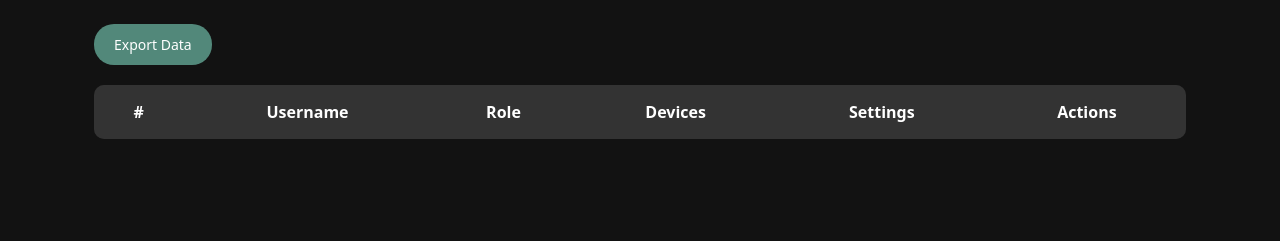
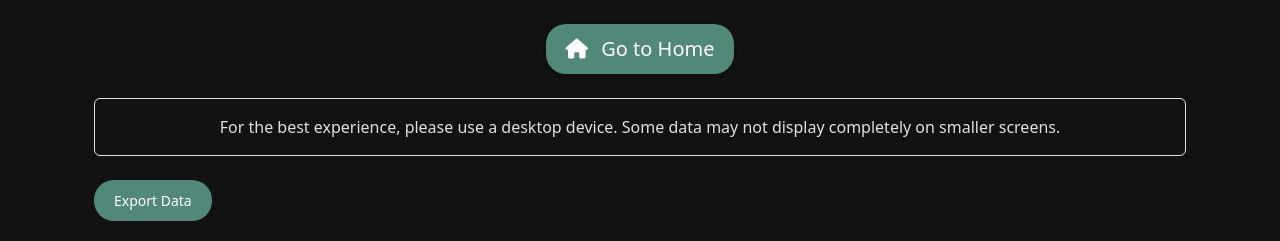
Before and after one commit to t0ry003/SmartDash, a Flask app: template templates/admin_dashboard.html in a window 1280 px wide. Shown: the top 241 px of the page. Run offline with Flask 3, Linux system fonts and the light colour scheme; the template is opened without the code that fills it, so the values that code supplies are empty; some libraries are stand-ins or nearby versions.

Commit message:
Update: - admin page

```diff
--- a/app.py
+++ b/app.py
@@ -1,10 +1,7 @@
 import os
-import random
 import requests
 import setup
 import base64
-import platform
-import subprocess
 from setup import *
 from datetime import datetime, timedelta
 from flask import Flask, render_template, request, redirect, url_for, flash, jsonify, Response
@@ -569,7 +566,6 @@ def check_fronius_device(device_ip):
 
 
 def check_normal_device(device_ip):
-    # For regular smart plugs, thermostats, etc.
     try:
         if ':' in device_ip:
             ip, port = device_ip.split(':')
@@ -577,7 +573,6 @@ def check_normal_device(device_ip):
             ip = device_ip
             port = 80  # default
 
-        # Example: assume all devices expose a /status endpoint
         url = f"http://{ip}:{port}/sensor-data"
         response = requests.get(url, timeout=2)
 
--- a/static/css/style.css
+++ b/static/css/style.css
@@ -7,7 +7,6 @@ body {
     border-radius: 15px;
     background-color: var(--card-bg);
     color: var(--card-text);
-    border-radius: 15px;
     box-shadow: 0px 0px 15px var(--card-shadow);
 }
 
@@ -276,7 +275,8 @@ label {
 
 
 #menu-item-1 i, #menu-item-2 i, #menu-item-3 i, #menu-item-4 i {
-    transition: color 0.3s ease-in-out, text-shadow 0.3s ease-in-out, transform 0.3s ease-in-out;
+    transition: color 0.3s ease-in-out, text-shadow 0.3s ease-in-out, transform 0.1s ease-in-out;
+    will-change: transform;
 }
 
 #menu-item-1:hover i, #menu-item-2:hover i, #menu-item-3:hover i, #menu-item-4:hover i {
@@ -286,7 +286,8 @@ label {
 }
 
 #menu-item-4 img {
-    transition: box-shadow 0.3s ease-in-out, transform 0.3s ease-in-out;
+    transition: box-shadow 0.3s ease-in-out, transform 0.1s ease-in-out;
+    will-change: transform;
 }
 
 #menu-item-4:hover img {
--- a/templates/admin_dashboard.html
+++ b/templates/admin_dashboard.html
@@ -2,6 +2,19 @@
 {% block title %}Admin Dashboard - Smart Dash{% endblock %}
 {% block content %}
     <div class="container" id="main-content">
+
+        <div class="text-center my-4">
+            <a href="{{ url_for('home') }}" class="btn btn-primary btn-lg shadow-sm">
+                <i class="fa fa-home me-2"></i> Go to Home
+            </a>
+        </div>
+
+        <div class="container text-center my-3 p-3 border rounded" id="theme-container">
+            <p class="mb-0">
+                For the best experience, please use a desktop device. Some data may not display completely on smaller
+                screens.
+            </p>
+        </div>
 
         <!-- Flash messages -->
         {% for message in get_flashed_messages() %}
--- a/templates/login.html
+++ b/templates/login.html
@@ -6,6 +6,9 @@
         <h1 class="text-center text-light">Welcome to Smart Dash</h1>
         <p class="text-center text-light">Login to manage your smart devices</p>
         <div id="login-page" class="card text-light p-4 mx-auto" style="max-width: 400px;">
+            <div class="text-center mb-4">
+                <img src="{{ url_for('static', filename='images/Icon.png') }}" alt="App Logo" style="max-width: 150px;">
+            </div>
             <h2 class="text-center mb-4">Login</h2>
             <form method="POST">
                 <div class="mb-3">
@@ -14,7 +17,7 @@
                 <div class="mb-3">
                     <input type="password" name="password" class="form-control" placeholder="Password" required>
                 </div>
-                <div class="form-check mb-3">
+                <div class="form-check mb-3 d-flex align-items-center gap-3">
                     <input type="checkbox" name="remember" class="form-check-input" id="remember">
                     <label class="form-check-label" for="remember">Remember Me</label>
                 </div>
--- a/templates/register.html
+++ b/templates/register.html
@@ -6,6 +6,9 @@
         <h1 class="text-center text-light">Welcome to Smart Dash</h1>
         <p class="text-center text-light">Register to manage your smart devices</p>
         <div id="register-page" class="card text-light p-4 mx-auto" style="max-width: 400px;">
+            <div class="text-center mb-4">
+                <img src="{{ url_for('static', filename='images/Icon.png') }}" alt="App Logo" style="max-width: 150px;">
+            </div>
             <h2 class="text-center mb-4">Register</h2>
             <form method="POST">
                 <div class="mb-3">
```
Also changed, not shown: 2 other files.
